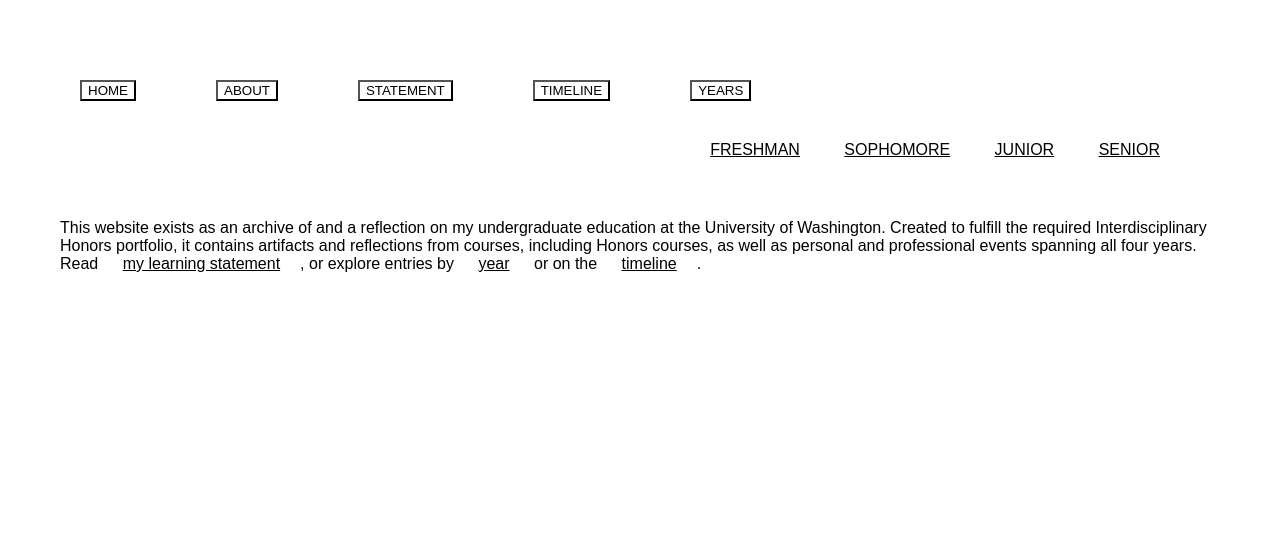
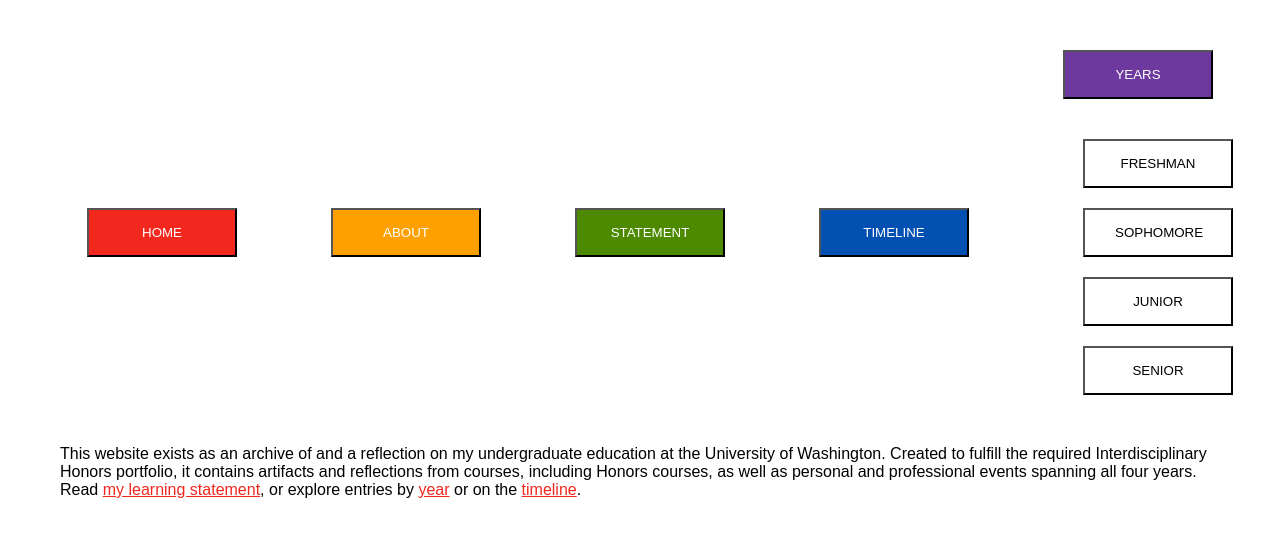
Before and after one commit to ehunt003/ehunt003.github.io, a plain HTML site: page index.html in a window 1280 px wide. Drawn offline with Linux system fonts and the light colour scheme.

Commit message:
pages and buttons

```diff
--- a/index.html
+++ b/index.html
@@ -7,21 +7,25 @@
         <meta name="viewport" content="width=device-width, initial-scale=1.0">
     </head>
     <body>
+        <!--colors: --chili-red: #f2281eff;
+                    --orange-peel: #fea000ff;
+                    --avocado: #4d8a00ff;
+                    --sapphire: #0250b2ff;
+                    --rebecca-purple: #6d399eff; -->
         <div class="nav">
-            <a href="index.html"><button>HOME</button></a>
-            <a href="about.html"><button>ABOUT</button></a>
-            <a href="statement.html"><button >STATEMENT</button></a>
-            <a href="timeline.html"><button>TIMELINE</button></a>
+            <a href="index.html"><button style="background-color: #f2281e; color: white; font-;" >HOME</button></a>
+            <a href="about.html"><button style="background-color: #fea000; color: white">ABOUT</button></a>
+            <a href="statement.html"><button style="background-color: #4d8a00; color: white">STATEMENT</button></a>
+            <a href="timeline.html"><button style="background-color: #0250b2; color: white">TIMELINE</button></a>
             <div class="dropdown">
-                <button>YEARS</button>
+                <button style="background-color: #6d399e; color: white">YEARS</button>
                 <div class="dropdown-options">
-                    <a href="years/fr.html">FRESHMAN</a>
-                    <a href="years/so.html">SOPHOMORE</a>
-                    <a href="years/jr.html">JUNIOR</a>
-                    <a href="years/sr.html">SENIOR</a>
+                    <a href="years/fr.html"><button>FRESHMAN</button></a>
+                    <a href="years/so.html"><button>SOPHOMORE</button></a>
+                    <a href="years/jr.html"><button>JUNIOR</button></a>
+                    <a href="years/sr.html"><button>SENIOR</button></a>
                 </div>
             </div>
-
         </div>
         <p>This website exists as an archive of and a reflection on my undergraduate education at the University of Washington. Created to fulfill the required Interdisciplinary Honors portfolio, it contains artifacts and reflections from courses, including Honors courses, as well as personal and professional events spanning all four years. Read <a href="statement.html">my learning statement</a>, or explore entries by <a href="years/fr.html">year</a> or on the <a href="timeline.html">timeline</a>.
         </p>
--- a/style.css
+++ b/style.css
@@ -1,3 +1,10 @@
+/*  --chili-red: #f2281eff;
+    --orange-peel: #fea000ff;
+    --avocado: #4d8a00ff;
+    --sapphire: #0250b2ff;
+    --rebecca-purple: #6d399eff;
+    */
+
 *{
     font-family: Arial, Helvetica, sans-serif;
     color: black;
@@ -9,3 +16,53 @@
     width: 750 px;
     margin: auto;
 }
+
+a {
+    width: fit-content;
+    height: fit-content;
+    margin: auto;
+    color:#f2281e;
+}
+
+.dropdown {
+    display: inline-block;
+    position: relative;
+    width: 150px;
+    margin: auto;
+}
+
+button{
+    padding: 15px 30px;
+    margin: 10px;
+    width: 150px;
+ }
+
+button:hover{
+    cursor: pointer;
+    background-color:whitesmoke;
+}
+
+
+.dropdown:hover .dropdown-options {
+    display: block;
+}
+
+.dropdown-options a {
+    display: block;
+    margin: auto;
+}
+
+.dropdown-options a:hover {
+    border-radius:5px;
+}
+
+.container > div {
+  border-radius: 5px;
+  padding: 10px;
+}
+
+.container {
+  display: grid;
+  grid-template-columns: 1fr 2fr 1fr;
+  gap: 20px;
+}
```
Also changed, not shown: years/fr.html (+16 -0 lines), 1 other file.
